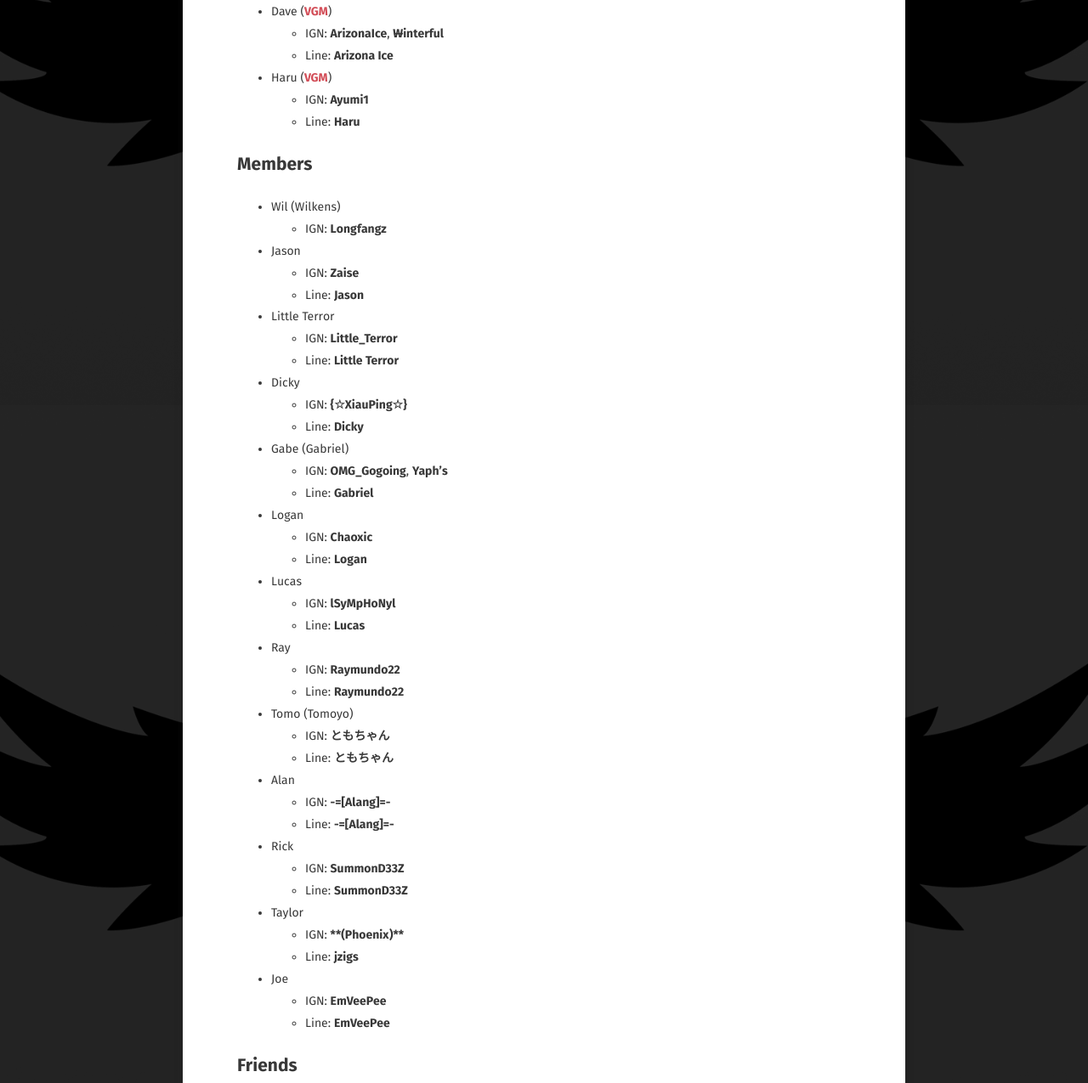
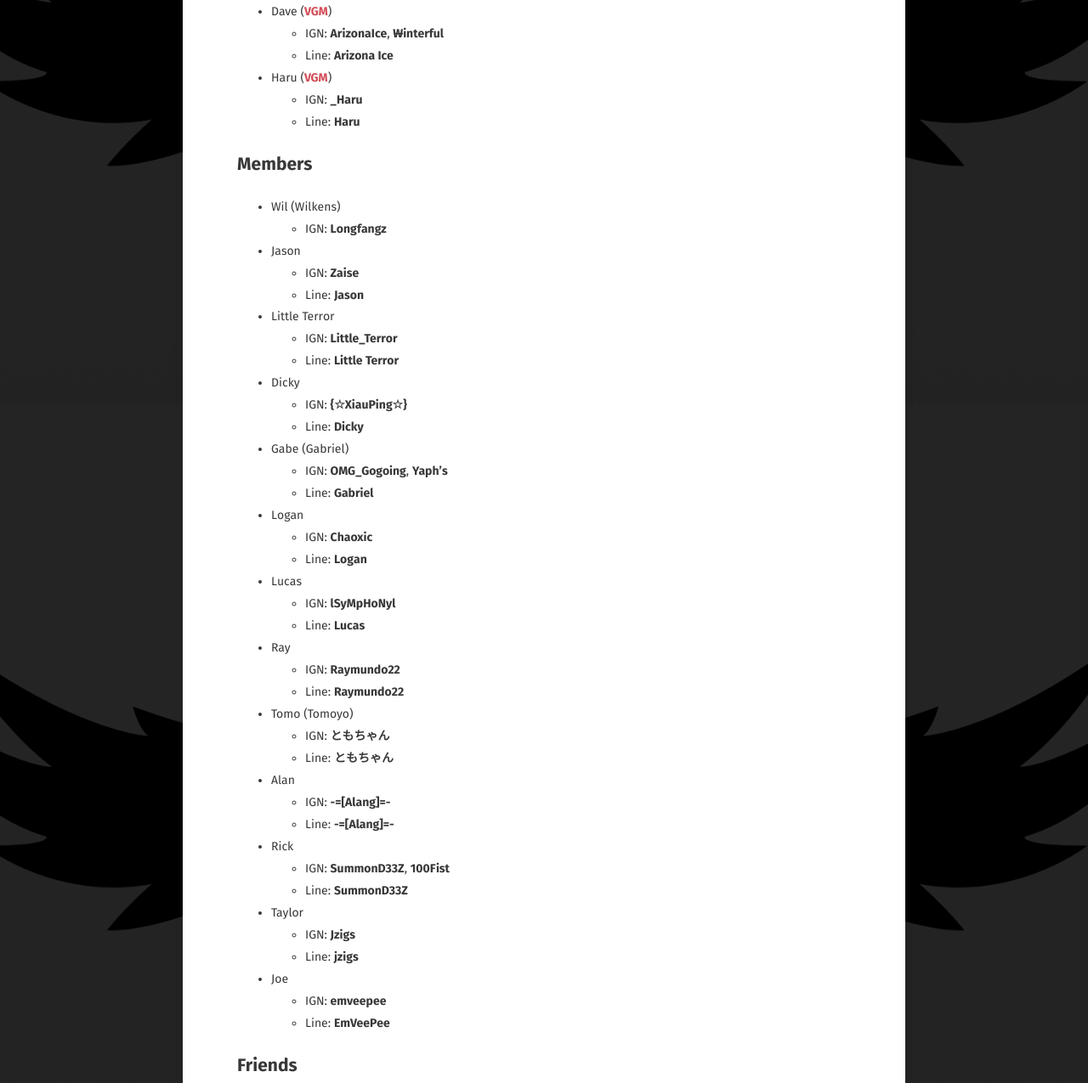
Before and after one commit to davk28/brokenluck.github.io, a Jekyll site: the page built from members/index.md, in a window 1280 px wide. Shown: the part 423-1698 px from the top of the page at 85% size. Built offline with Jekyll 4.4.1, drawn with Linux system fonts in a browser that asks for light colours; some web fonts are replaced.

Commit message:
Update /members.

```diff
--- a/members/index.md
+++ b/members/index.md
@@ -14,7 +14,7 @@ comments: false
   * IGN: <b>ArizonaIce</b>, <b>W̶interful</b>
   * Line: <b>Arizona Ice</b>
 * Haru (<b class='officer'>VGM</b>)
-  * IGN: <b>Ayumi1</b>
+  * IGN: <b>_Haru</b>
   * Line: <b>Haru</b>
 
 ## Members
@@ -49,13 +49,13 @@ comments: false
   * IGN: <b>-=[Alang]=-</b>
   * Line: <b>-=[Alang]=-</b>
 * Rick
-  * IGN: <b>SummonD33Z</b>
+  * IGN: <b>SummonD33Z</b>, <b>100Fist</b>
   * Line: <b>SummonD33Z</b>
 * Taylor
-  * IGN: <b>\*\*(Phoenix)\*\*</b>
+  * IGN: <b>Jzigs</b>
   * Line: <b>jzigs</b>
 * Joe
-  * IGN: <b>EmVeePee</b>
+  * IGN: <b>emveepee</b>
   * Line: <b>EmVeePee</b>
 
 ## Friends
```
